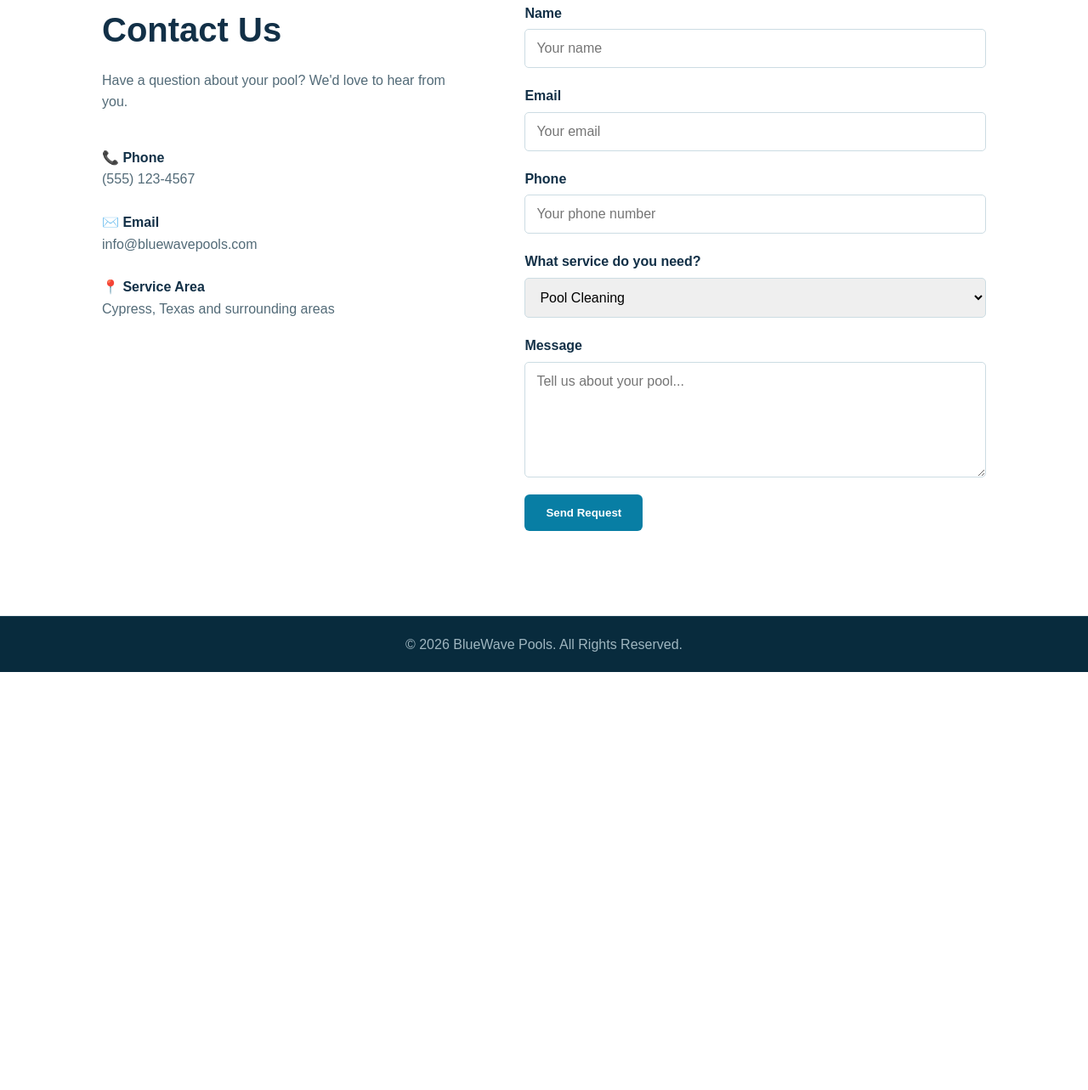
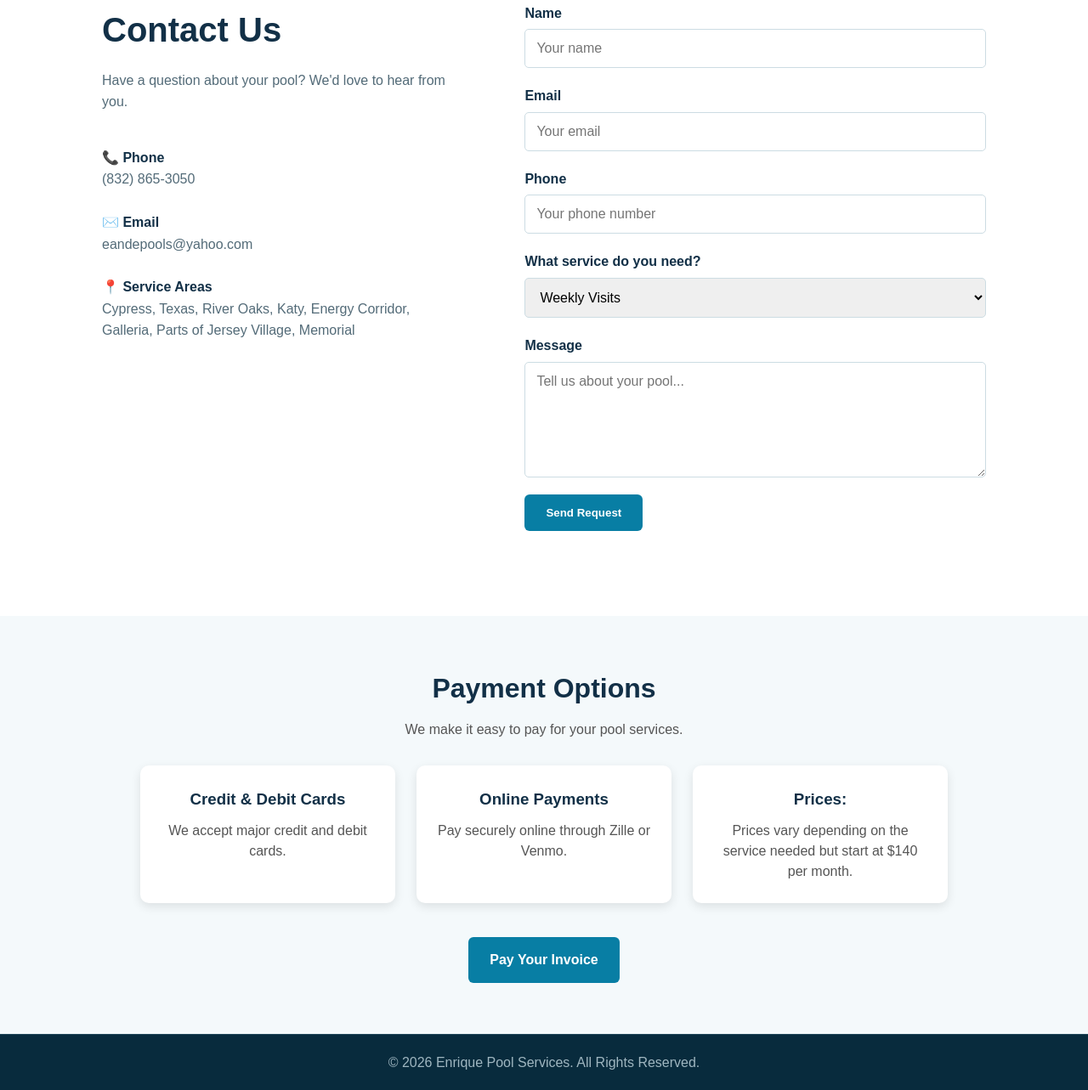
Before and after one commit to aheliChatterjee975/enrique-pool-services, a plain HTML site: page contact.html in a window 1280 px wide. Shown: the part 541-1824 px from the top of the page at 85% size. Before the commit the page ends 1332 px from the top, so only its background shows below. Drawn offline with Linux system fonts and the light colour scheme.

Commit message:
I edited more parts of each page.

```diff
--- a/contact.html
+++ b/contact.html
@@ -1,37 +1,53 @@
 <!DOCTYPE html>
+
 <html lang="en">
+
 <head>
+
     <meta charset="UTF-8">
     <meta name="viewport" content="width=device-width, initial-scale=1.0">
-    <title>Contact | BlueWave Pools</title>
+
+    <title>Contact | Enrique Pool Services</title>
+
     <link rel="stylesheet" href="style.css">
+
 </head>
 
 <body>
 
 <header>
+
     <nav class="navbar">
+
         <div class="logo">BlueWave Pools</div>
 
         <ul class="nav-links">
+
             <li><a href="index.html">Home</a></li>
             <li><a href="services.html">Services</a></li>
             <li><a href="about.html">About</a></li>
             <li><a href="gallery.html">Gallery</a></li>
             <li><a href="contact.html" class="active">Contact</a></li>
+
         </ul>
 
         <a href="contact.html" class="nav-button">Get a Quote</a>
+
     </nav>
+
 </header>
 
 
 <section class="page-header">
+
     <p class="small-title">GET IN TOUCH</p>
+
     <h1>Let's Talk About Your Pool</h1>
+
     <p>
         Request a free quote or ask us a question.
     </p>
+
 </section>
 
 
@@ -47,18 +63,34 @@
         </p>
 
         <div class="contact-detail">
+
             <strong>📞 Phone</strong>
-            <p>(555) 123-4567</p>
+
+            <p>
+                <a href="tel:+18328653050">(832) 865-3050</a>
+            </p>
+
         </div>
 
         <div class="contact-detail">
+
             <strong>✉️ Email</strong>
-            <p>info@bluewavepools.com</p>
+
+            <p>
+                <a href="mailto:eandepools@yahoo.com">eandepools@yahoo.com</a>
+            </p>
+
         </div>
 
         <div class="contact-detail">
-            <strong>📍 Service Area</strong>
-            <p>Cypress, Texas and surrounding areas</p>
+
+            <strong>📍 Service Areas</strong>
+
+            <p>
+                Cypress, Texas, River Oaks, Katy, Energy Corridor, Galleria,
+                Parts of Jersey Village, Memorial
+            </p>
+
         </div>
 
     </div>
@@ -67,6 +99,7 @@
     <form class="contact-form">
 
         <label for="name">Name</label>
+
         <input
             type="text"
             id="name"
@@ -76,6 +109,7 @@
         >
 
         <label for="email">Email</label>
+
         <input
             type="email"
             id="email"
@@ -85,6 +119,7 @@
         >
 
         <label for="phone">Phone</label>
+
         <input
             type="tel"
             id="phone"
@@ -95,12 +130,15 @@
         <label for="service">What service do you need?</label>
 
         <select id="service" name="service">
-            <option>Pool Cleaning</option>
-            <option>Pool Repair</option>
-            <option>Water Treatment</option>
-            <option>Pool Opening / Closing</option>
-            <option>Pool Restoration</option>
+
+            <option>Weekly Visits</option>
+            <option>Analyze water quality</option>
+            <option>Water Treatment/Chemicals</option>
+            <option>Vaccuming Pool</option>
+            <option>Empty Skimmer Basket/Lint Pot Basket</option>
+            <option>Calcium Removal</option>
             <option>Other</option>
+
         </select>
 
         <label for="message">Message</label>
@@ -121,11 +159,58 @@
 </section>
 
 
+<section class="payment-section">
+
+    <h2>Payment Options</h2>
+
+    <p>We make it easy to pay for your pool services.</p>
+
+    <div class="payment-options">
+
+        <div class="payment-card">
+
+            <h3>Credit & Debit Cards</h3>
+
+            <p>We accept major credit and debit cards.</p>
+
+        </div>
+
+        <div class="payment-card">
+
+            <h3>Online Payments</h3>
+
+            <p>Pay securely online through Zille or Venmo.</p>
+
+        </div>
+
+        <div class="payment-card">
+
+            <h3>Prices:</h3>
+
+            <p>
+                Prices vary depending on the service needed
+                but start at $140 per month.
+            </p>
+
+        </div>
+
+    </div>
+
+    <a href="#" class="button">Pay Your Invoice</a>
+
+</section>
+
+
 <footer>
+
     <div class="copyright">
-        © 2026 BlueWave Pools. All Rights Reserved.
+
+        © 2026 Enrique Pool Services. All Rights Reserved.
+
     </div>
+
 </footer>
 
 </body>
+
 </html>
--- a/style.css
+++ b/style.css
@@ -407,6 +407,34 @@ header {
 .gallery-item h3 {
     margin-top: 12px;
 }
+.gallery {
+    display: grid;
+    grid-template-columns: repeat(3, 1fr);
+    gap: 25px;
+    padding: 40px;
+    max-width: 1200px;
+    margin: 0 auto;
+}
+
+.gallery-item {
+    background: white;
+    border-radius: 12px;
+    overflow: hidden;
+    box-shadow: 0 4px 12px rgba(0, 0, 0, 0.12);
+}
+
+.gallery-item img {
+    width: 100%;
+    height: 250px;
+    object-fit: cover;
+    display: block;
+}
+
+.gallery-item h3 {
+    padding: 15px;
+    margin: 0;
+    text-align: center;
+}
 
 
 /* =========================
@@ -619,3 +647,81 @@ footer {
     }
 
 }
+/* =========================
+   PAYMENT OPTIONS
+========================= */
+
+.payment-section {
+    padding: 60px 40px;
+    text-align: center;
+    background: #f4f9fb;
+}
+
+.payment-section h2 {
+    color: #123047;
+    font-size: 32px;
+    margin-bottom: 10px;
+}
+
+.payment-section > p {
+    margin-bottom: 30px;
+    color: #555;
+}
+
+.payment-options {
+    display: flex;
+    justify-content: center;
+    gap: 25px;
+    max-width: 1000px;
+    margin: 0 auto 30px;
+}
+
+.payment-card {
+    background: white;
+    padding: 25px;
+    width: 30%;
+    border-radius: 10px;
+    box-shadow: 0 4px 12px rgba(0, 0, 0, 0.1);
+}
+
+.payment-card h3 {
+    color: #123047;
+    margin-bottom: 10px;
+}
+
+.payment-card p {
+    color: #555;
+    line-height: 1.5;
+}
+
+.payment-section .button {
+    display: inline-block;
+    margin-top: 10px;
+}
+.contact-detail a {
+    color: inherit;
+    text-decoration: none;
+}
+
+.contact-detail a:hover {
+    text-decoration: underline;
+}
+/* CLICKABLE CONTACT LINKS */
+
+footer p a {
+    color: inherit;
+    text-decoration: none;
+}
+
+footer p a:hover {
+    text-decoration: underline;
+}
+
+.contact-detail p a {
+    color: inherit;
+    text-decoration: none;
+}
+
+.contact-detail p a:hover {
+    text-decoration: underline;
+}
```
Also changed, not shown: about.html (+11 -11 lines), gallery.html (+7 -19 lines), index.html (+115 -3 lines), services.html (+7 -7 lines), images/pool1.JPG (added), images/pool3.JPG (added), 3 other files.
